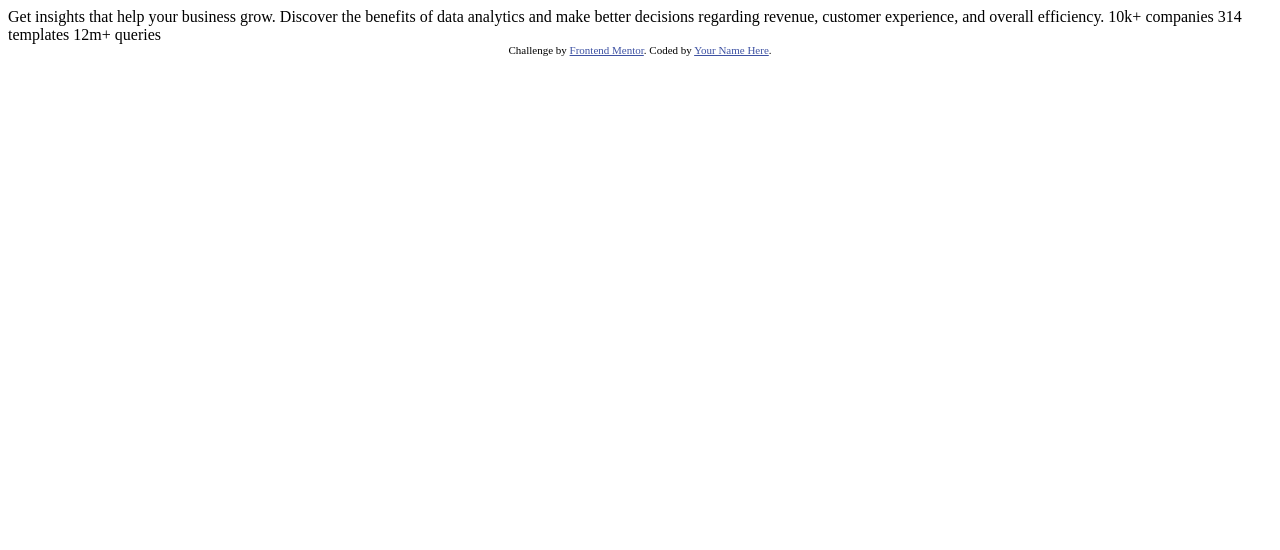
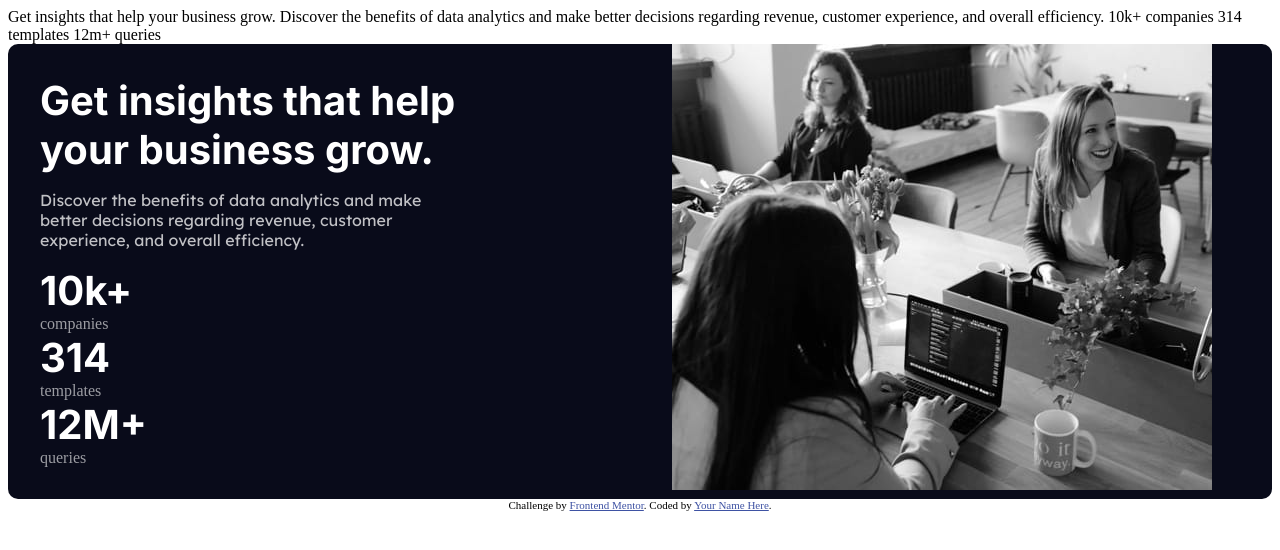
Before and after one commit to August-Roosi/CSS-PROJEKTID, a plain HTML site: page stats-preview-card-component-main/index.html in a window 1280 px wide. Drawn offline with Linux system fonts and the light colour scheme.

Commit message:
Changes to: Stats-preview-card-component-main

```diff
--- a/stats-preview-card-component-main/index.html
+++ b/stats-preview-card-component-main/index.html
@@ -5,6 +5,10 @@
   <meta name="viewport" content="width=device-width, initial-scale=1.0"> <!-- displays site properly based on user's device -->
 
   <link rel="icon" type="image/png" sizes="32x32" href="./images/favicon-32x32.png">
+  <link rel="preconnect" href="https://fonts.gstatic.com">
+  <link href="https://fonts.googleapis.com/css2?family=Lexend+Deca&display=swap" rel="stylesheet">
+  <link rel="preconnect" href="https://fonts.gstatic.com">
+  <link href="https://fonts.googleapis.com/css2?family=Inter:wght@700&display=swap" rel="stylesheet">
 
   <title>Frontend Mentor | Stats preview card component</title>
 
@@ -12,6 +16,48 @@
   <style>
     .attribution { font-size: 11px; text-align: center; }
     .attribution a { color: hsl(228, 45%, 44%); }
+    :root {
+      --primary-bg-color: hsl(233, 47%, 7%);
+      --secondary-bg-color: hsl(244, 38%, 16%);
+      --accent-bg-color: hsl(277, 64%, 61%);
+      --neutral-bg-color: hsl(0, 0%, 100%);
+      --neutral-p-color: hsla(0, 0%, 100%, 0.75);
+      --neutral-heading-color: hsla(0, 0%, 100%, 0.6);
+
+      --body-font-size:15px
+      /*font-family: (https://fonts.google.com/specimen/Inter)
+      font-family: (https://fonts.google.com/specimen/Lexend+Deca)*/
+    }
+    card {
+      background-color: var(--primary-bg-color);
+      display: flex;
+      border-radius: 10px;
+    }
+    card >*{
+      width: 50%;
+    }
+    card .left-content {
+      padding: 2em;
+    }
+    card .left-content header{
+      width: 18ch;
+      font-size: 40px;
+      color: var(--neutral-bg-color);
+      font-family: 'Inter', sans-serif;
+    }
+    card .left-content p {
+      width: 40ch;
+      font: var(--body-font-size);
+      color: var(--neutral-p-color);
+      font-family: 'Lexend Deca', sans-serif;
+    }
+    card .grid-container {
+      display: inline-grid;
+    }
+    card .grid-container .grid-item {
+      color: var(--neutral-heading-color)
+    }
+
   </style>
 </head>
 <body>
@@ -24,11 +70,32 @@
   10k+ companies
   314 templates
   12m+ queries
-  <card>
-    <div class="left-content"></div>
-    <div class="right-content"></div>
-  </card>
+  <div>
+    <card>
+      <div class="left-content">
+        <header>Get insights that help your business grow.</header>
+        <p>Discover the benefits of data analytics and make better decisions regarding revenue, customer
+          experience, and overall efficiency.</p>
 
+          <div class="grid-container">
+          <div class="grid-item">
+            <header>10k+</header>
+              companies</div>
+          <div class="grid-item">
+            <header>314</header>
+              templates</div>
+          <div class="grid-item">
+            <header>12M+</header>
+              queries</div>
+        </div>
+      </div>
+
+
+      <div class="right-content">
+        <img src="images/image-header-desktop.jpg" alt="">
+      </div>
+    </card>
+  </div>
   <div class="attribution">
     Challenge by <a href="https://www.frontendmentor.io?ref=challenge" target="_blank">Frontend Mentor</a>.
     Coded by <a href="#">Your Name Here</a>.
```
